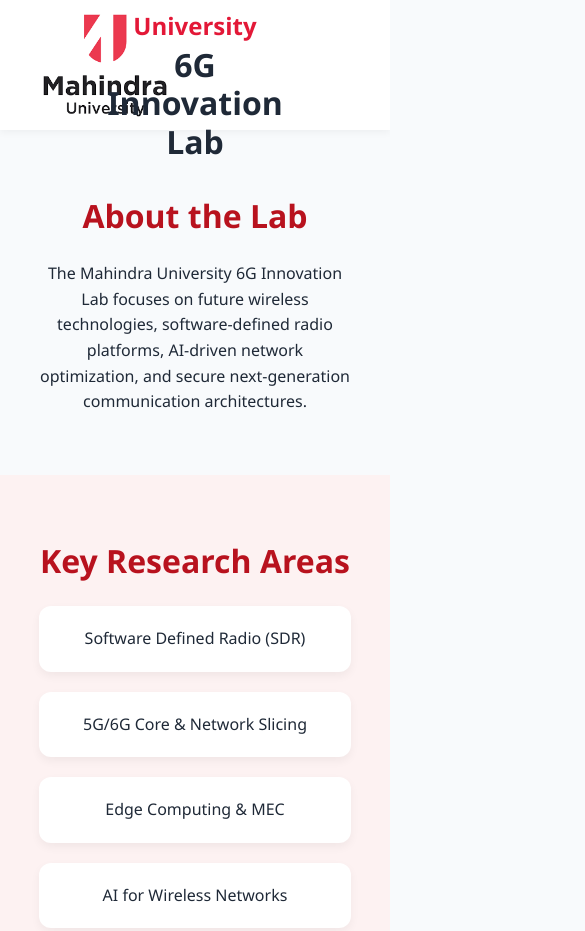
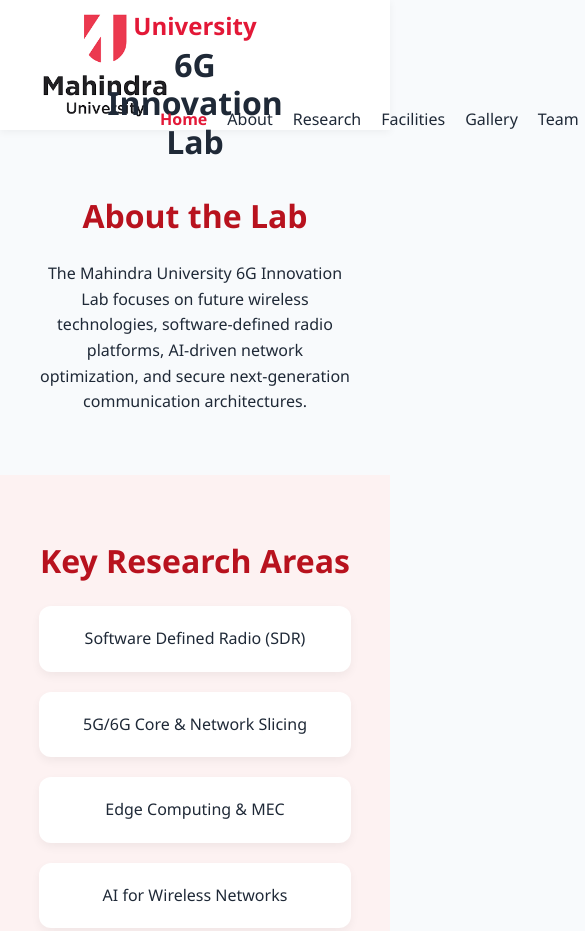
Before and after one commit to chandharlabs/Mu-6G-Innovation-Lab, a plain HTML site: page index.html in a window 390 px wide. Shown: the top 931 px of the page, 585 px wide, since content can reach past the window. Drawn offline with Linux system fonts and the light colour scheme.

Commit message:
for mobile

```diff
--- a/css/style.css
+++ b/css/style.css
@@ -64,8 +64,8 @@ body {
   display: flex;
   gap: 20px;
   position: absolute;
-  right: 1070px;
-  bottom: 0px;
+  left: 160px;
+  bottom: -3px;
   margin: 0;
   padding: 0;
 }
```
